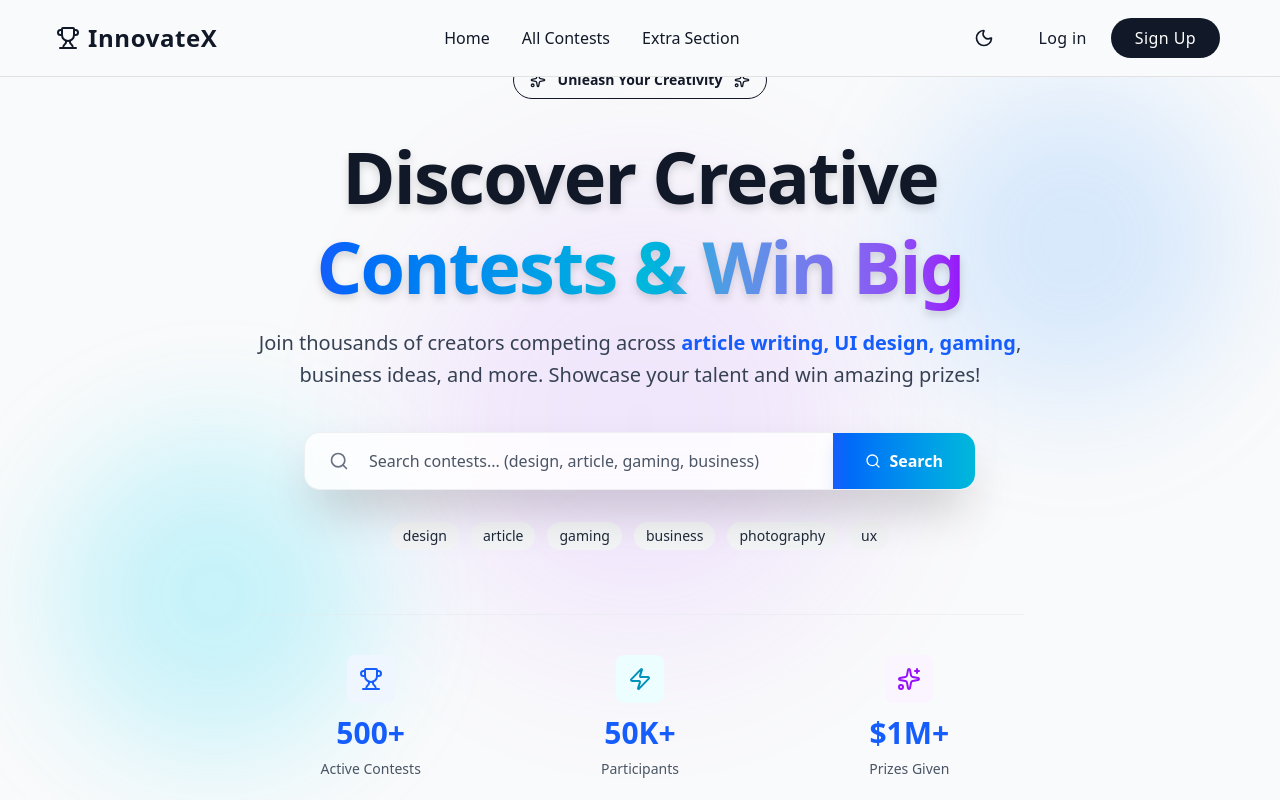
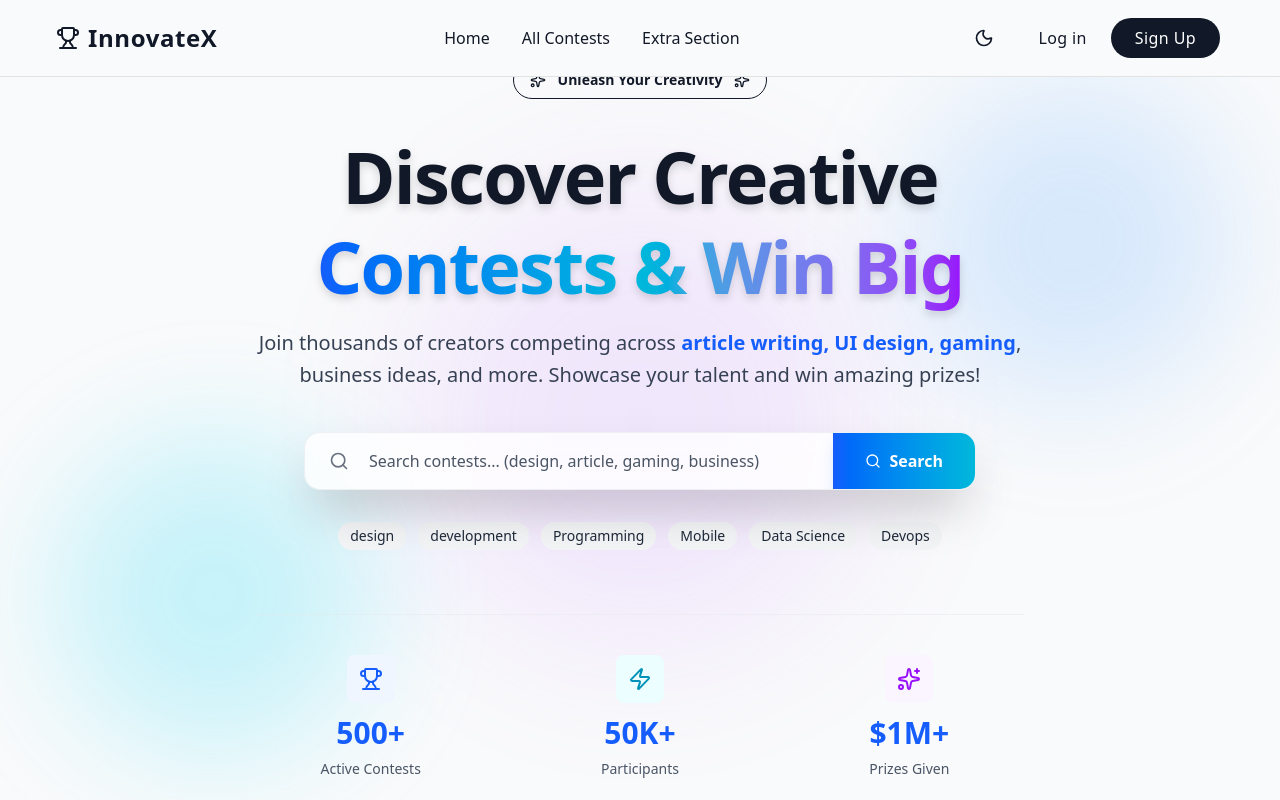
Before and after one commit to naims6/Innovate-X, a React (Vite) app: page / in a window 1280 px wide. Shown: the top 800 px of the page. Built offline with nearby package versions, Linux system fonts and the light colour scheme; no server answers.

Commit message:
add: modified banner and contest details.

```diff
--- a/src/Pages/AllContests/AllContestHeader.jsx
+++ b/src/Pages/AllContests/AllContestHeader.jsx
@@ -10,7 +10,12 @@ const AllContestHeader = ({
   categories,
   setSelectedCategory,
   selectedCategory,
+  refetch,
 }) => {
+  const handleSearch = () => {
+    refetch();
+  };
+
   return (
     <div className={`py-16 px-4 sm:px-6 lg:px-8 border-b border-border`}>
       <div className="max-w-7xl mx-auto">
@@ -63,6 +68,12 @@ const AllContestHeader = ({
               }`}
             />
           </div>
+          <button
+            onClick={handleSearch}
+            className="btn btn-primary border border-border px-5 bg-blue-400 rounded-md"
+          >
+            Search
+          </button>
 
           {/* Sort Dropdown */}
           <select
--- a/src/Pages/AllContests/AllContests.jsx
+++ b/src/Pages/AllContests/AllContests.jsx
@@ -18,14 +18,17 @@ const AllContests = () => {
   const [selectedCategory, setSelectedCategory] = useState("All");
   const [sortBy, setSortBy] = useState("newest");
 
-  const { data: allContest = [], isLoading } = useQuery({
-    queryKey: ["allContest"],
+  const {
+    data: allContest = [],
+    isLoading,
+    refetch,
+  } = useQuery({
+    queryKey: ["allContest", searchTerm],
     queryFn: async () => {
       const result = await axiosSecure(`/contests?search=${searchTerm}`);
       return result.data;
     },
   });
-  console.log(allContest);
 
   const categories = ["All", ...new Set(allContest.map((c) => c.category))];
 
@@ -51,14 +54,6 @@ const AllContests = () => {
     navigate(`/contest/${contestId}`);
   };
 
-  if (isLoading) {
-    return (
-      <div className="min-h-screen flex items-center justify-center">
-        <h1 className="text-xl">Loading...</h1>
-      </div>
-    );
-  }
-
   return (
     <div className={`mt-16 min-h-screen transition-colors duration-300 `}>
       {/* Header Section */}
@@ -72,8 +67,16 @@ const AllContests = () => {
         categories={categories}
         setSelectedCategory={setSelectedCategory}
         selectedCategory={selectedCategory}
+        refetch={refetch}
       />
 
+      {isLoading ? (
+        <div className="flex items-center justify-center">
+          <h1 className="text-xl mt-4">Loading...</h1>
+        </div>
+      ) : (
+        <>
+          {" "}
           {/* Main Content */}
           <div className="py-16 px-4 sm:px-6 lg:px-8 bg-bg-secondary">
             <div className="max-w-7xl mx-auto">
@@ -129,6 +132,8 @@ const AllContests = () => {
               )}
             </div>
           </div>
+        </>
+      )}
 
       {/* CSS Animations */}
       <style jsx>{`
--- a/src/Pages/AllContests/ContestDetails/ContestDetails.jsx
+++ b/src/Pages/AllContests/ContestDetails/ContestDetails.jsx
@@ -25,6 +25,8 @@ const ContestDetails = () => {
   });
   const [timeLeft, setTimeLeft] = useState();
   const isRegistered = contest?.isRegistered || false;
+
+  console.log(contest);
 
   const closePaymentModal = () => {
     setIsPaymentModalOpen(false);
--- a/src/Pages/Home/Banner.jsx
+++ b/src/Pages/Home/Banner.jsx
@@ -12,11 +12,11 @@ const BannerSection = () => {
   // quick contest type chips
   const contestTypes = [
     "design",
-    "article",
-    "gaming",
-    "business",
-    "photography",
-    "ux",
+    "development",
+    "Programming",
+    "Mobile",
+    "Data Science",
+    "Devops",
   ];
 
   const handleSearch = (e) => {
--- a/src/utility/calculateTimeLeft.js
+++ b/src/utility/calculateTimeLeft.js
@@ -1,9 +1,7 @@
 export const calculateTimeLeft = (deadline) => {
-  console.log(deadline);
   const end = new Date(deadline).getTime();
   const now = new Date().getTime();
   const diff = end - now;
-  console.log(end, now, diff);
 
   if (diff <= 0) {
     return { days: 0, hours: 0, minutes: 0, seconds: 0, ended: true };
```
Lines whose indentation alone changed are shown as unchanged.
